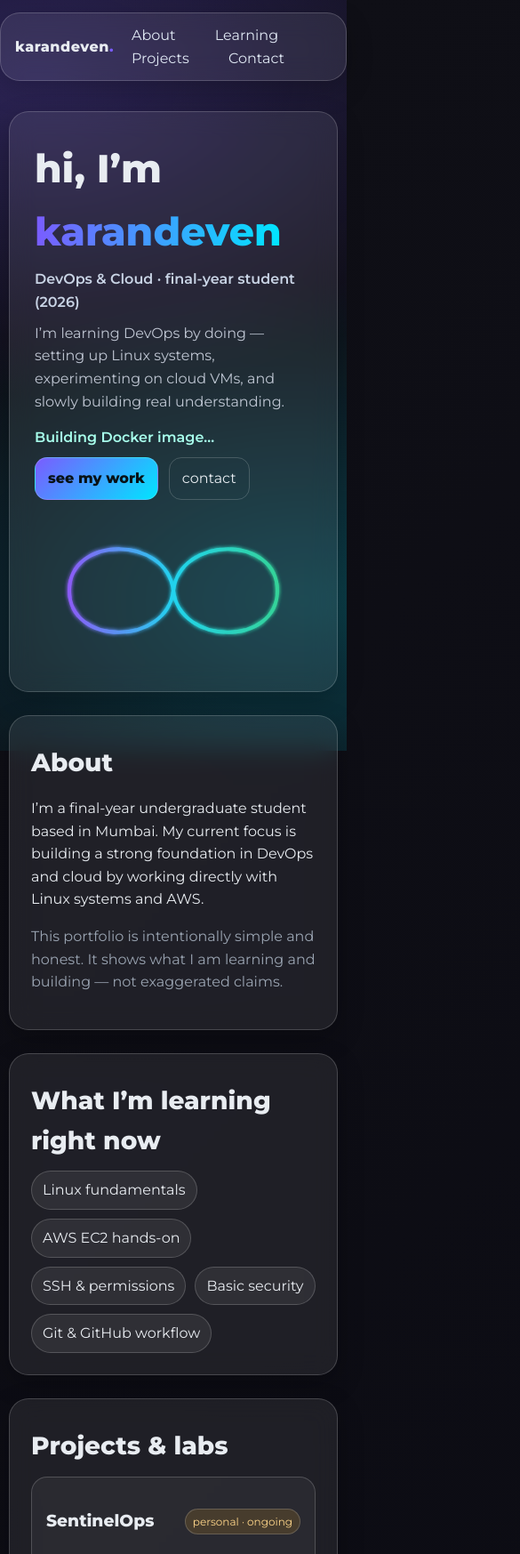
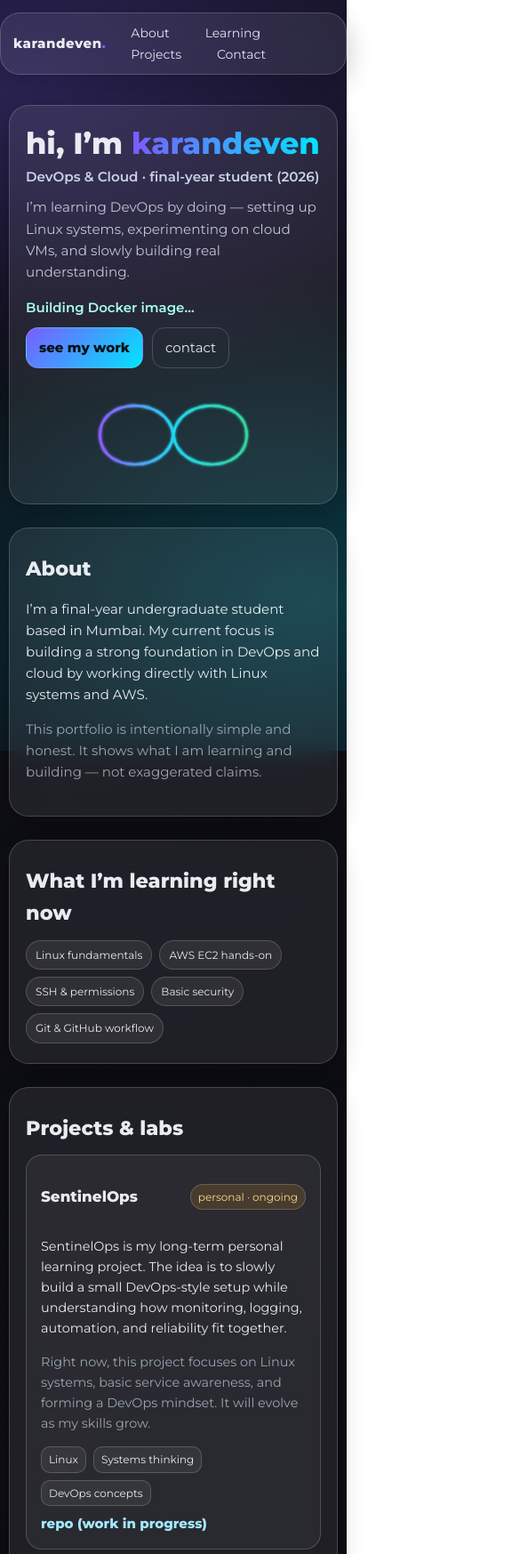
Before and after one commit to karandeven/karandeven.github.io, a plain HTML site: page index.html in a window 390 px wide. Shown: the top 1747 px of the page at 89% size, 585 px wide, since content can reach past the window. Drawn offline with Linux system fonts and the light colour scheme.

Commit message:
Update styles.css

```diff
--- a/assets/styles.css
+++ b/assets/styles.css
@@ -76,3 +76,136 @@ main{max-width:1100px;margin:0 auto;padding:10px}
   .projects{grid-template-columns:1fr}
   .tool-grid{grid-template-columns:repeat(2,1fr)}
 }
+
+
+/* =========================
+   RESPONSIVE FIXES
+   ========================= */
+
+/* General mobile tweaks */
+@media (max-width: 768px) {
+
+  body {
+    font-size: 15px;
+  }
+
+  /* NAV */
+  .nav {
+    padding: 10px 14px;
+    gap: 10px;
+  }
+
+  .nav nav a {
+    font-size: 14px;
+    margin: 0 6px;
+  }
+
+  /* HERO */
+  .hero {
+    grid-template-columns: 1fr;
+    padding: 22px 18px;
+    gap: 20px;
+  }
+
+  .hero-left h1 {
+    font-size: 2.1rem;
+    line-height: 1.2;
+  }
+
+  .hero-left .tag {
+    font-size: 0.95rem;
+  }
+
+  .hero-left .sub {
+    font-size: 0.95rem;
+    max-width: 100%;
+  }
+
+  .cta-row {
+    flex-wrap: wrap;
+    gap: 10px;
+  }
+
+  /* Infinity animation */
+  .hero-right {
+    display: flex;
+    justify-content: center;
+  }
+
+  .infinity {
+    width: 220px;
+    height: auto;
+  }
+
+  /* SECTIONS */
+  .section {
+    padding: 22px 18px;
+  }
+
+  .section h2 {
+    font-size: 1.4rem;
+  }
+
+  /* PROJECT CARDS */
+  .projects {
+    grid-template-columns: 1fr;
+    gap: 16px;
+  }
+
+  .project {
+    padding: 16px;
+  }
+
+  .project h3 {
+    font-size: 1.05rem;
+  }
+
+  .project p {
+    font-size: 0.9rem;
+  }
+
+  /* CHIPS */
+  .chips {
+    gap: 8px;
+  }
+
+  .chip {
+    font-size: 12px;
+    padding: 6px 10px;
+  }
+
+  /* CONTACT */
+  .contact-grid {
+    grid-template-columns: 1fr;
+    gap: 14px;
+  }
+
+  .contact.card {
+    padding: 14px;
+  }
+
+  /* FOOTER */
+  .foot {
+    font-size: 13px;
+    padding: 14px;
+  }
+}
+
+/* =========================
+   DESKTOP POLISH (SAFE)
+   ========================= */
+@media (min-width: 769px) {
+
+  .hero {
+    align-items: center;
+  }
+
+  .hero-left .sub {
+    max-width: 520px;
+  }
+
+  .projects {
+    gap: 22px;
+  }
+
+}
```
